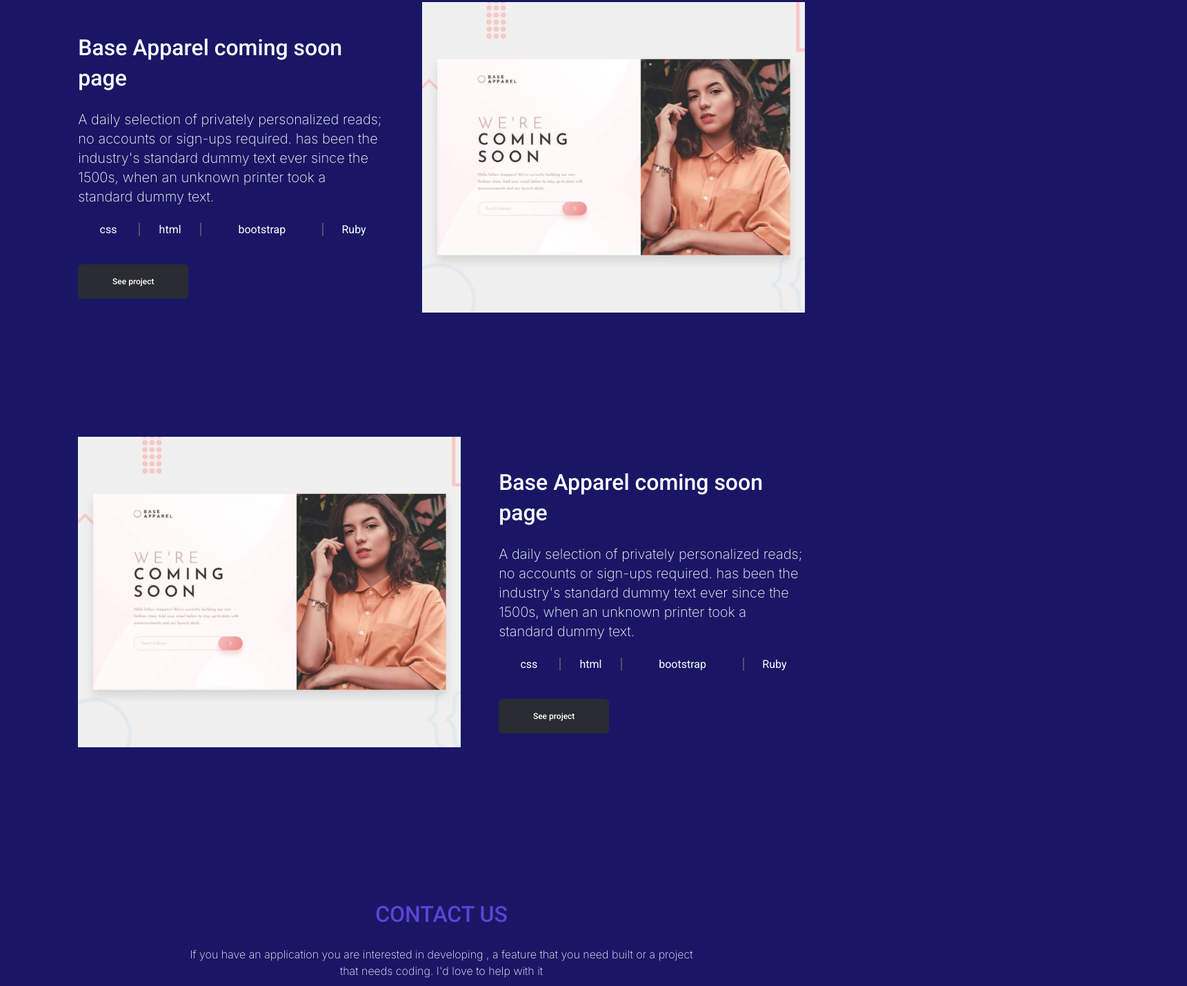
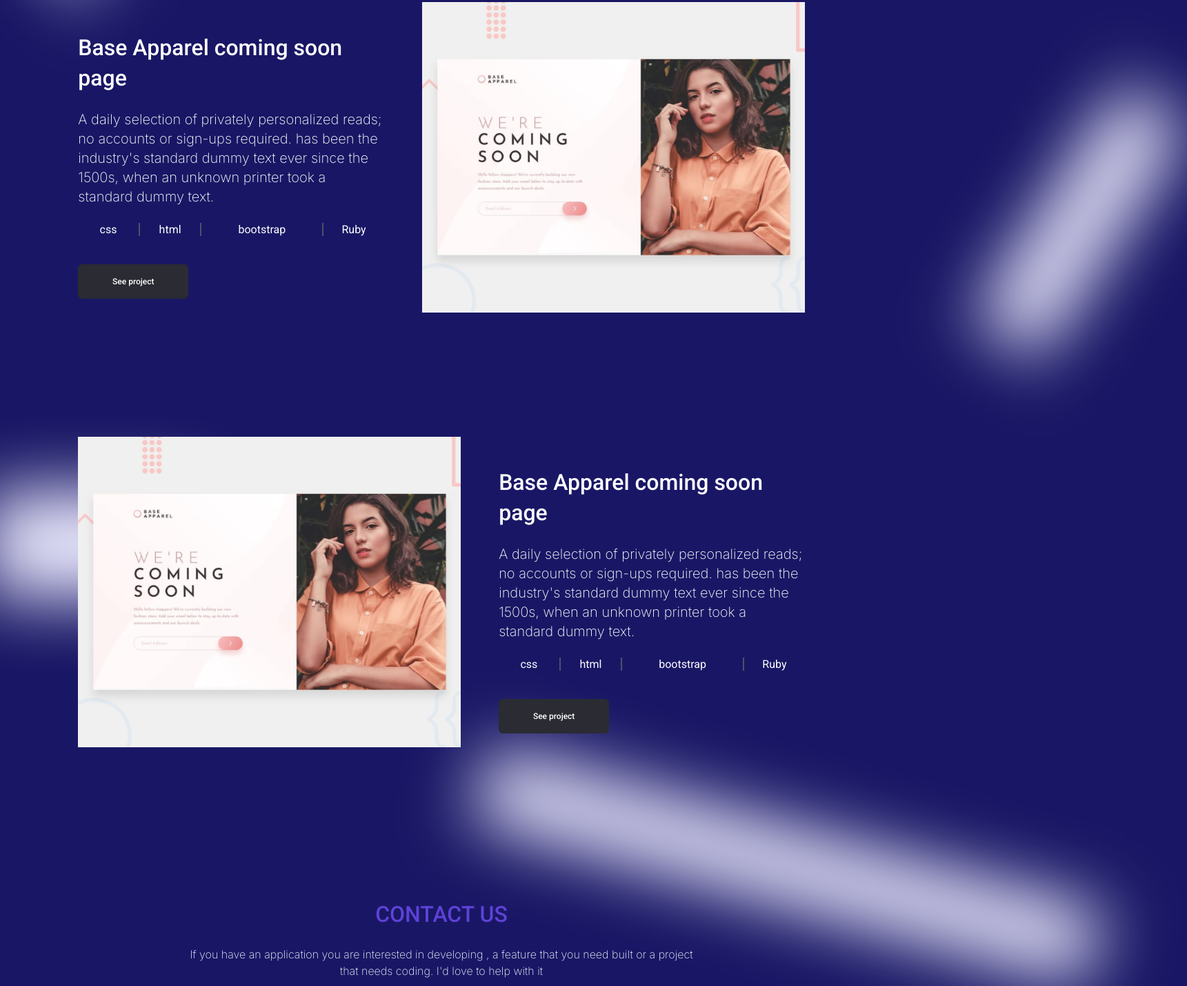
Before and after one commit to DanUshindi/portfolio, a website: page index.html in a window 1280 px wide. Shown: the part 2137-3566 px from the top of the page at 69% size, 1721 px wide, since content can reach past the window. Drawn offline with Linux system fonts and the light colour scheme.

Commit message:
Add the ellipse with animation

```diff
--- a/index.html
+++ b/index.html
@@ -18,6 +18,10 @@
 <body>
   <div class="ellipse-one"></div>
   <div class="ellipse-two"></div>
+  <div class="ellipse-three"></div>
+  <div class="ellipse-four"></div>
+  <div class="ellipse-five"></div>
+  <div class="ellipse-six"></div>
   <header class="header">
     <div class="logo">
       <a href="#" class="link" target=" blank">DU</a>
@@ -219,10 +223,10 @@
           I'd love to help with it
         </p>
         <form action="https://formspree.io/f/mgedkakg" method="POST" class="prjct">
-          <input class="wrt" maxlength="30" type="text" placeholder="Enter your name" required>
-          <input class="wrt" type="Email" placeholder="Enter your mail" required>
+          <input class="wrt" maxlength="30" type="text" placeholder=" Enter your name" required>
+          <input class="wrt" type="Email" placeholder=" Enter your mail" required>
           <textarea class="textarea" maxlength="500"  name="comment"
-            placeholder="Enter your text"></textarea>
+            placeholder=" Enter your text"></textarea>
           <button class="btn frm " type="submit">Submit</button>
         </form>
       </section>
--- a/style.css
+++ b/style.css
@@ -654,4 +654,48 @@ a {
   margin-top: 100px;
 }
 
+.ellipse-three {
+position: absolute;
+width: 57.53px;
+height: 700.92px;
+left: -102px;
+top: 1479.12px;
+background: #EDECFF;
+filter: blur(50px);
+transform: rotate(-36.38deg);
 }
+
+.ellipse-four {
+position: absolute;
+width: 108px;
+height: 402px;
+left: 1513.28px;
+top: 2257.74px;
+background: #EDECFF;
+filter: blur(50px);
+transform: matrix(-0.84, -0.54, -0.54, 0.84, 0, 0);
+
+}
+
+.ellipse-five {
+position: absolute;
+width: 308px;
+height: 155px;
+left: -21px;
+top: 2848px;
+background: #EDECFF;
+filter: blur(50px);
+}
+
+.ellipse-six {
+position: absolute;
+width: 106.19px;
+height: 916.38px;
+left: 1090.3px;
+top: 2934px;
+background: #EDECFF;
+filter: blur(50px);
+transform: matrix(-0.26, 0.97, 0.97, 0.26, 0, 0);
+}
+
+}
```
